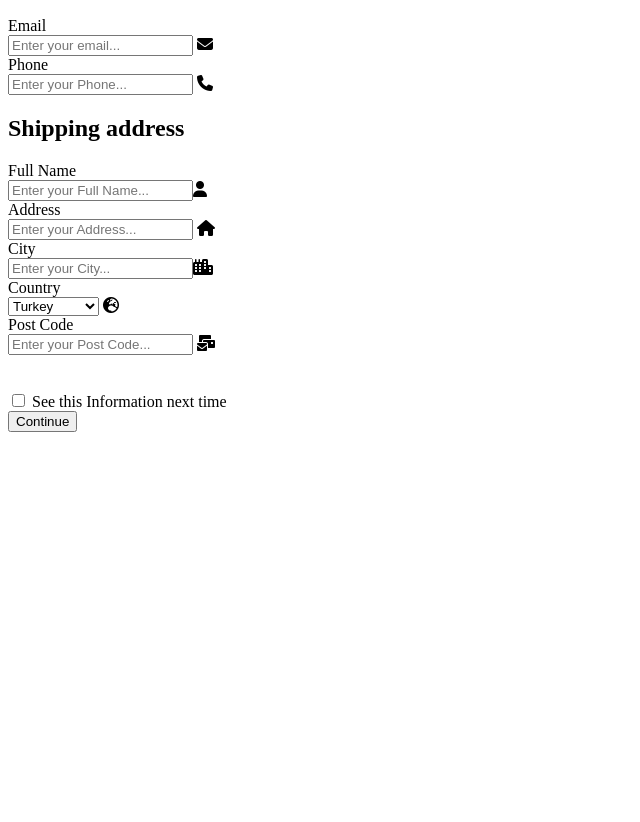
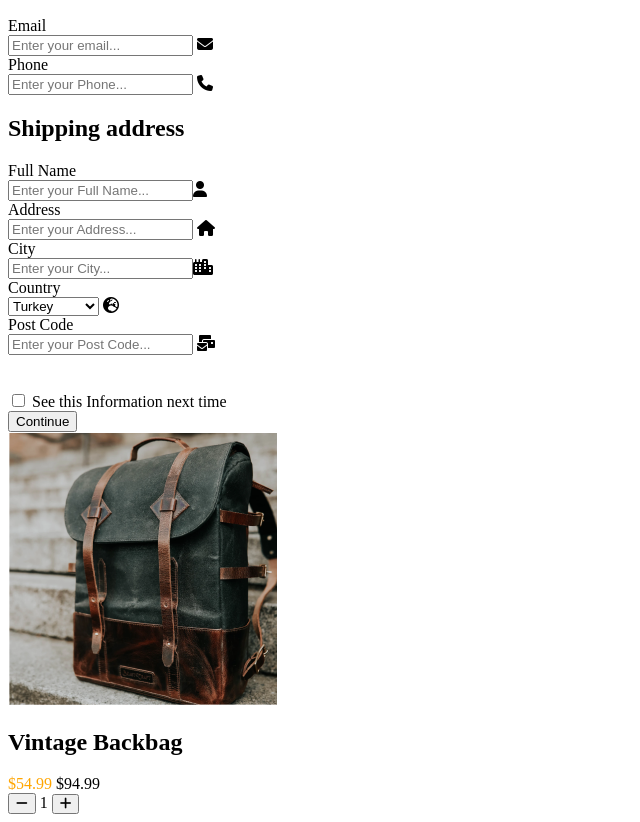
Before and after one commit to eyupGuc/checkout-form, a plain HTML site: page index.html in a window 1280 px wide. Shown: the part 110-932 px from the top of the page, without its empty margins (0-640 px from the left). Before the commit the page ends 800 px from the top, so only its background shows below. Drawn offline with Linux system fonts and the light colour scheme.

Commit message:
added left and right part

```diff
--- a/index.html
+++ b/index.html
@@ -108,6 +108,23 @@
           <div class="button"><button>Continue</button></div>
         </div>
       </div>
+      <div class="right-container">
+        <section class="card">
+          <div class="card-item">
+            <img src="./img/photo1.png" alt="product1 bag" />
+            <div class="price">
+              <h2>Vintage Backbag</h2>
+              <span class="orange">$54.99</span>
+              <span class="overline">$94.99</span>
+              <div class="counter">
+                <button><i class="fa-solid fa-minus"></i></button>
+                <span class="number">1</span>
+                <button class="fa-solid fa-plus"></button>
+              </div>
+            </div>
+          </div>
+        </section>
+      </div>
     </div>
   </body>
 </html>
--- a/style.css
+++ b/style.css
@@ -1 +1,4 @@
 @import url("https://cdnjs.cloudflare.com/ajax/libs/font-awesome/6.2.0/css/all.min.css");
+.orange {
+  color: orange;
+}
```
